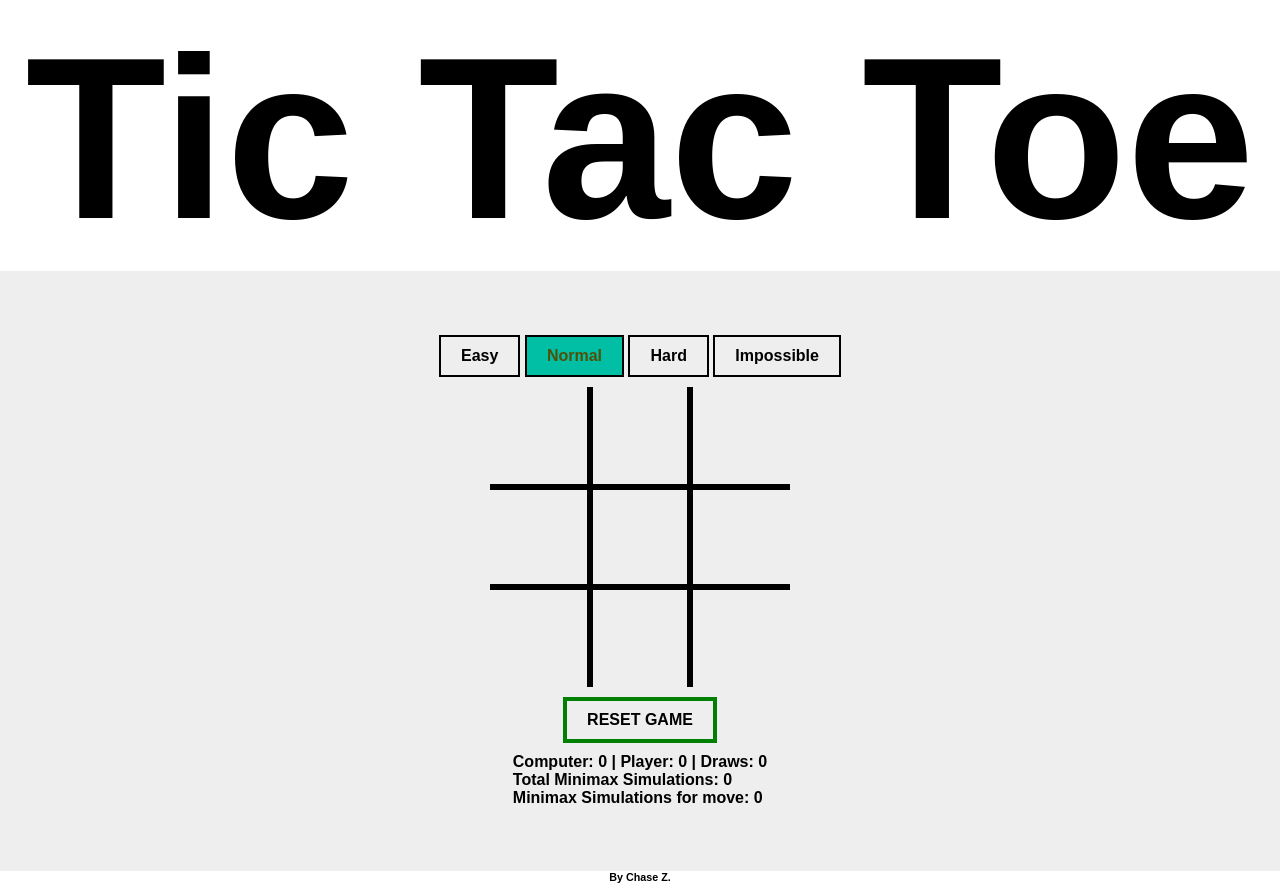
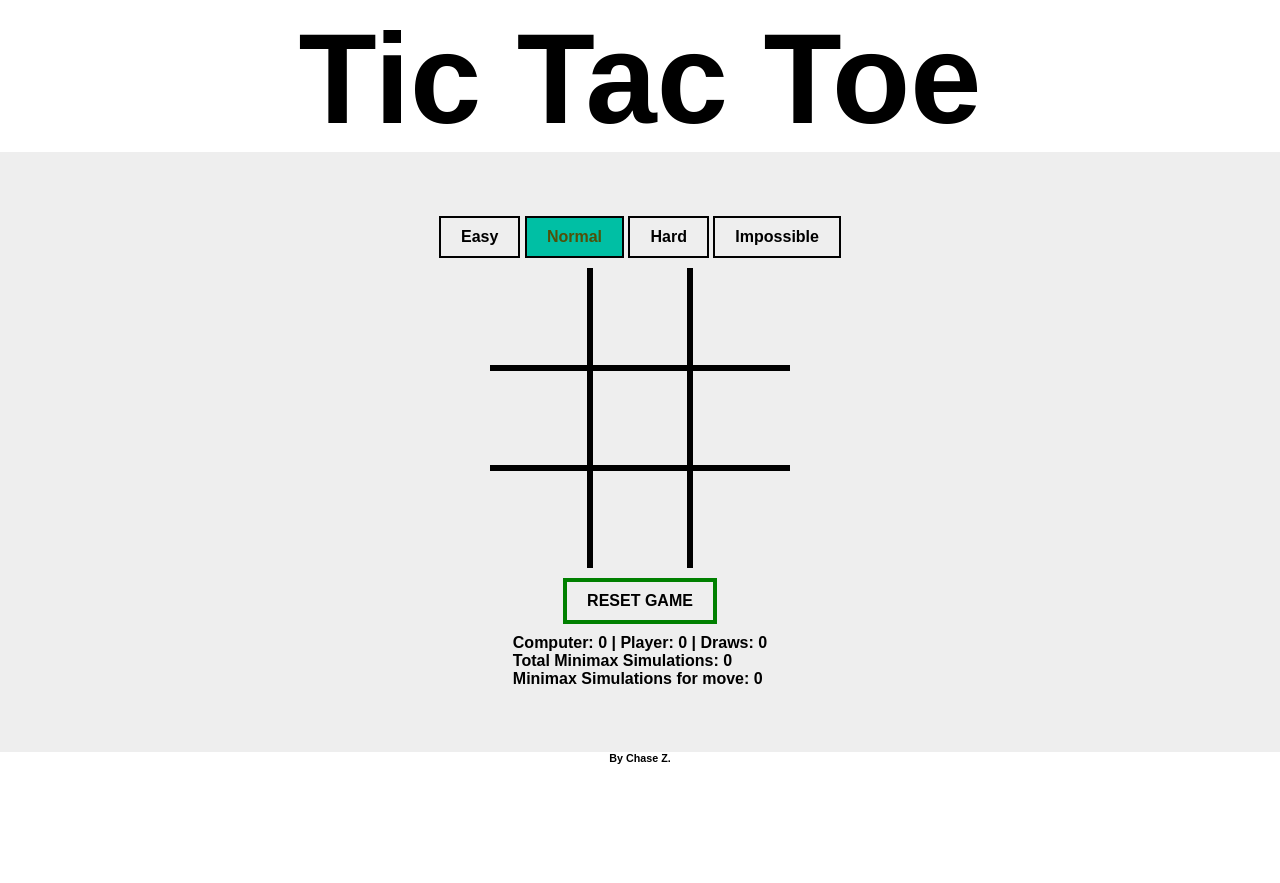
Before and after one commit to HumnResources/TicTacToe, a website: page public/game.html in a window 1280 px wide. After the commit the page ends 800 px from the top, so only its background shows below. Drawn offline with Linux system fonts and the light colour scheme.

Commit message:
Update game.html

```diff
--- a/public/game.html
+++ b/public/game.html
@@ -10,7 +10,7 @@
 </html>
 
 <body>
-    <h1 style="text-align: center;margin-top: 5px; font-size: 18vw;">Tic Tac Toe</h1>
+    <h3 style="text-align: center;margin-top: 5px; font-size: 10vw;">Tic Tac Toe</h1>
     <div class="container">
         <div class="difficulty">
             <button id="easy" onclick="select_difficulty('easy')">Easy</button>
```
